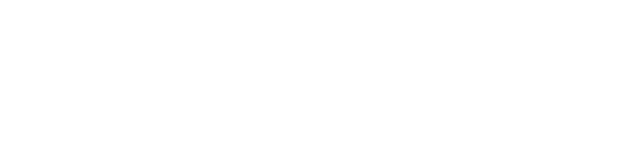
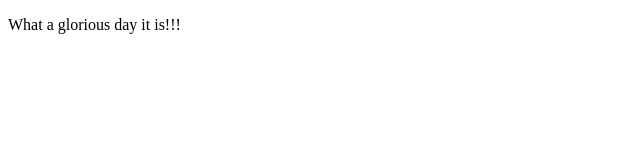
Before and after one commit to kiserr10/practice-, a plain HTML site: page index.html in a window 1280 px wide. Shown: the whole page, without its empty margins (0-640 px from the left). Drawn offline with Linux system fonts and the light colour scheme.

Commit message:
footer commit

```diff
--- a/index.html
+++ b/index.html
@@ -7,4 +7,10 @@
   <body>
 
   </body>
+
+	<footer>
+		<p class= 'footer-paragraph'>
+			What a glorious day it is!!!
+		</p>
+	</footer>
 </html>
```
